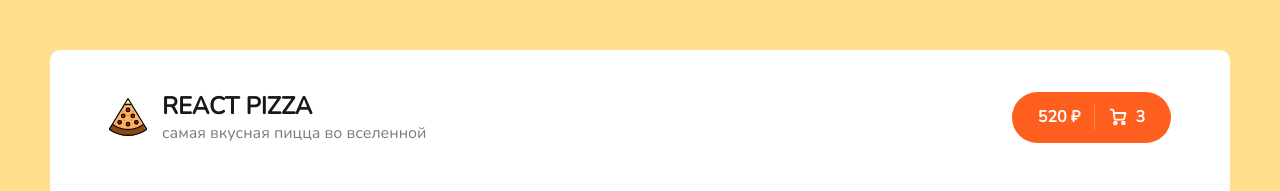
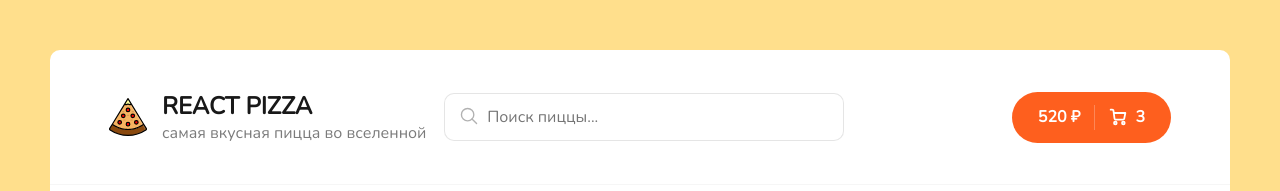
Before and after one commit to makysheva/react-pizza, a React (Create React App) app: page / in a window 1280 px wide. Shown: the top 191 px of the page. Built offline with nearby package versions, Linux system fonts and the light colour scheme; no server answers.

Commit message:
добавление поиска

```diff
--- a/src/App.tsx
+++ b/src/App.tsx
@@ -1,3 +1,4 @@
+import { useState } from 'react';
 import { BrowserRouter as Router, Route, Routes } from 'react-router-dom';
 import { Layout } from './components/Layout';
 
@@ -8,10 +9,11 @@ import { Home } from './pages/Home';
 import './scss/app.scss';
 
 export const App = () => {
+  const [searchValue, setSearchValue] = useState('')
   return (
     <Routes>
-      <Route path='/' element={<Layout />}>
-        <Route index element={<Home />} />
+      <Route path='/' element={<Layout searchValue={searchValue} setSearchValue={setSearchValue} />}>
+        <Route index element={<Home searchValue={searchValue} setSearchValue={setSearchValue} />} />
         <Route path="cart" element={<Cart />} />
         <Route path="*" element={<NotFound />} />
       </Route>
--- a/src/components/Categories/index.tsx
+++ b/src/components/Categories/index.tsx
@@ -1,4 +1,3 @@
-import classNames from 'classnames'
 import React, { FC, useState } from 'react'
 
 import './Categories.scss'
--- a/src/components/Header/index.tsx
+++ b/src/components/Header/index.tsx
@@ -1,7 +1,16 @@
-import React from 'react'
+import { Dispatch, FC, SetStateAction } from 'react'
 import { Link } from 'react-router-dom'
+import { Search } from '../Search'
 
-export const Header = () => {
+type HeaderProps = {
+  searchValue: string
+  setSearchValue: Dispatch<SetStateAction<string>>
+}
+
+export const Header: FC<HeaderProps> = ({
+  searchValue,
+  setSearchValue
+}) => {
   return (
     <div className="header">
       <div className="container">
@@ -12,6 +21,7 @@ export const Header = () => {
             <p>самая вкусная пицца во вселенной</p>
           </div>
         </div>
+        <Search searchValue={searchValue} setSearchValue={setSearchValue} />
         <div className="header__cart">
           <Link to="cart" className="button button--cart">
             <span>520 ₽</span>
@@ -26,23 +36,23 @@ export const Header = () => {
               <path
                 d="M6.33333 16.3333C7.06971 16.3333 7.66667 15.7364 7.66667 15C7.66667 14.2636 7.06971 13.6667 6.33333 13.6667C5.59695 13.6667 5 14.2636 5 15C5 15.7364 5.59695 16.3333 6.33333 16.3333Z"
                 stroke="white"
-                stroke-width="1.8"
-                stroke-linecap="round"
-                stroke-linejoin="round"
+                strokeWidth="1.8"
+                strokeLinecap="round"
+                strokeLinejoin="round"
               />
               <path
                 d="M14.3333 16.3333C15.0697 16.3333 15.6667 15.7364 15.6667 15C15.6667 14.2636 15.0697 13.6667 14.3333 13.6667C13.597 13.6667 13 14.2636 13 15C13 15.7364 13.597 16.3333 14.3333 16.3333Z"
                 stroke="white"
-                stroke-width="1.8"
-                stroke-linecap="round"
-                stroke-linejoin="round"
+                strokeWidth="1.8"
+                strokeLinecap="round"
+                strokeLinejoin="round"
               />
               <path
                 d="M4.78002 4.99999H16.3334L15.2134 10.5933C15.1524 10.9003 14.9854 11.176 14.7417 11.3722C14.4979 11.5684 14.1929 11.6727 13.88 11.6667H6.83335C6.50781 11.6694 6.1925 11.553 5.94689 11.3393C5.70128 11.1256 5.54233 10.8295 5.50002 10.5067L4.48669 2.82666C4.44466 2.50615 4.28764 2.21182 4.04482 1.99844C3.80201 1.78505 3.48994 1.66715 3.16669 1.66666H1.66669"
                 stroke="white"
-                stroke-width="1.8"
-                stroke-linecap="round"
-                stroke-linejoin="round"
+                strokeWidth="1.8"
+                strokeLinecap="round"
+                strokeLinejoin="round"
               />
             </svg>
             <span>3</span>
--- a/src/components/Layout/index.tsx
+++ b/src/components/Layout/index.tsx
@@ -1,11 +1,20 @@
+import { Dispatch, FC, SetStateAction } from 'react'
 import { Outlet } from 'react-router-dom'
 
 import { Header } from '../Header'
 
-export const Layout = () => {
+type LayoutProps = {
+    searchValue: string
+    setSearchValue: Dispatch<SetStateAction<string>>
+}
+
+export const Layout: FC<LayoutProps> = ({
+    searchValue,
+    setSearchValue
+}) => {
     return (
         <div className="wrapper">
-            <Header />
+            <Header searchValue={searchValue} setSearchValue={setSearchValue} />
             <div className="content">
                 <Outlet />
             </div>
--- /dev/null
+++ b/src/components/Search/Search.scss
@@ -0,0 +1,40 @@
+.root {
+    position: relative;
+    left: -75px;
+}
+
+.input {
+    border: 1px solid rgba(0, 0, 0, 0.1);
+    padding: 12px 20px;
+    padding-left: 42px;
+    width: 400px;
+    border-radius: 10px;
+    font-size: 16px;
+
+    &:focus {
+        border: 1px solid rgba(0, 0, 0, 0.2);
+    }
+}
+
+.icon {
+    width: 22px;
+    height: 22px;
+    opacity: 0.3;
+    position: absolute;
+    left: 14px;
+    top: 12px;
+}
+
+.clearIcon {
+    width: 18px;
+    height: 18px;
+    opacity: 0.3;
+    position: absolute;
+    right: 15px;
+    top: 15px;
+    cursor: pointer;
+
+    &:hover {
+        opacity: 0.8;
+    }
+}
--- /dev/null
+++ b/src/components/Search/index.tsx
@@ -0,0 +1,67 @@
+import { Dispatch, FC, SetStateAction } from 'react'
+import './Search.scss'
+
+type SearchProps = {
+    searchValue: string
+    setSearchValue: Dispatch<SetStateAction<string>>
+}
+
+export const Search: FC<SearchProps> = ({
+    searchValue,
+    setSearchValue
+}) => {
+    return (
+        <div className="root">
+            <svg
+                className="icon"
+                enableBackground="new 0 0 32 32"
+                id="EditableLine"
+                version="1.1"
+                viewBox="0 0 32 32"
+                xmlns="http://www.w3.org/2000/svg">
+                <circle
+                    cx="14"
+                    cy="14"
+                    fill="none"
+                    id="XMLID_42_"
+                    r="9"
+                    stroke="#000000"
+                    strokeLinecap="round"
+                    strokeLinejoin="round"
+                    strokeMiterlimit="10"
+                    strokeWidth="2"
+                />
+                <line
+                    fill="none"
+                    id="XMLID_44_"
+                    stroke="#000000"
+                    strokeLinecap="round"
+                    strokeLinejoin="round"
+                    strokeMiterlimit="10"
+                    strokeWidth="2"
+                    x1="27"
+                    x2="20.366"
+                    y1="27"
+                    y2="20.366"
+                />
+            </svg>
+            <input
+                value={searchValue}
+                className="input"
+                placeholder="Поиск пиццы..."
+                onChange={(e) => setSearchValue(e.target.value)}
+            />
+            {
+                searchValue ?
+                    <svg
+                        onClick={() => setSearchValue('')}
+                        className="clearIcon"
+                        viewBox="0 0 20 20"
+                        xmlns="http://www.w3.org/2000/svg">
+                        <path d="M10 8.586L2.929 1.515 1.515 2.929 8.586 10l-7.071 7.071 1.414 1.414L10 11.414l7.071 7.071 1.414-1.414L11.414 10l7.071-7.071-1.414-1.414L10 8.586z" />
+                    </svg>
+                    : null
+            }
+        </div>
+    )
+}
--- a/src/pages/Home.tsx
+++ b/src/pages/Home.tsx
@@ -1,4 +1,4 @@
-import { useEffect, useState } from 'react'
+import { Dispatch, FC, SetStateAction, useEffect, useState } from 'react'
 import { Categories } from '../components/Categories'
 import { PizzaBlock } from '../components/PizzaBlock'
 import { Skeleton } from '../components/Skeleton'
@@ -15,7 +15,15 @@ type DataType = {
     rating: number;
 }
 
-export const Home = () => {
+type HomeProps = {
+    searchValue: string
+    setSearchValue: Dispatch<SetStateAction<string>>
+}
+
+export const Home: FC<HomeProps> = ({
+    searchValue,
+    setSearchValue
+}) => {
     const [data, setData] = useState<DataType[]>([])
     const [categoryIdx, setCategoryIdx] = useState(0)
     const [sortIdx, setSortIdx] = useState(0)
@@ -41,14 +49,15 @@ export const Home = () => {
         const category = categoryIdx > 0 ? `category=${categoryIdx}` : ''
         const sortBy = sortType[sortIdx].property
         const orderBy = sortType[sortIdx].name.includes('DESC') ? 'desc' : 'asc';
+        const search = searchValue ? `${searchValue}` : ''
 
-        fetch(`https://633ab455e02b9b64c61551f6.mockapi.io/pizzas?${category}&sortBy=${sortBy}&order=${orderBy}`)
+        fetch(`https://633ab455e02b9b64c61551f6.mockapi.io/pizzas?${category}&sortBy=${sortBy}&order=${orderBy}&search=${search}`)
             .then(res => res.json())
             .then((arr) => {
                 setIsLoading(false)
                 setData(arr)
             })
-    }, [categoryIdx, sortIdx])
+    }, [categoryIdx, sortIdx, searchValue])
 
     return (
         <div className="container">
```
